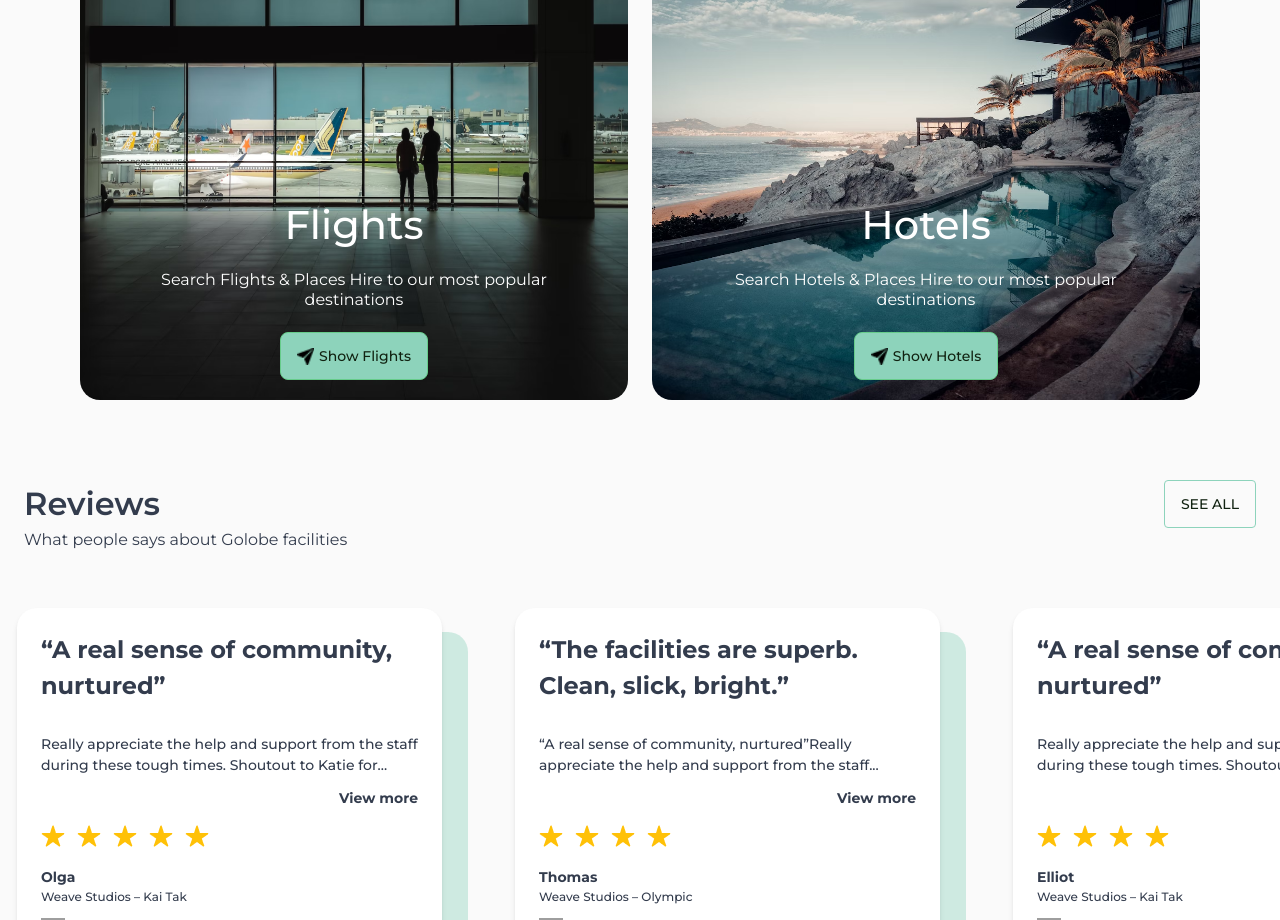
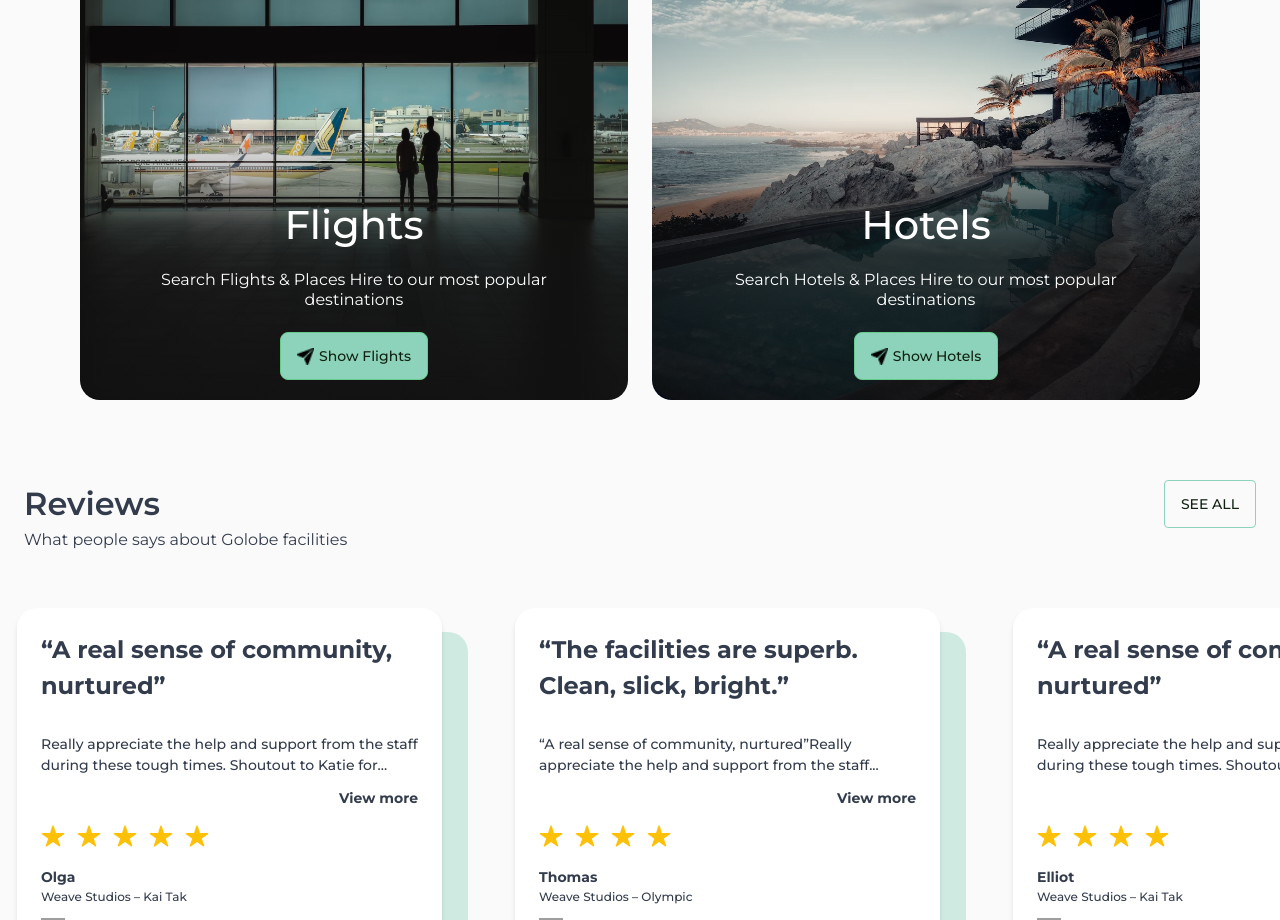
Before and after one commit to kingkwongsta/Golobe-Travel-Agency, a Next.js app: page / in a window 1280 px wide. Shown: the part 1700-2620 px from the top of the page. Built offline with nearby package versions, Linux system fonts and the light colour scheme; grey boxes are pictures that could not be loaded.

Commit message:
gradient on travel card

```diff
--- a/src/components/travelcard.jsx
+++ b/src/components/travelcard.jsx
@@ -15,13 +15,13 @@ export default function TravelCard() {
           height={559}
           alt="flight bgd"
         />
-        <h2 className="absolute bottom-[150px] w-full text-center font-[500] text-[40px] leading-[51px] text-[#FFFFFF] ">
+        <h2 className="absolute bottom-[150px] w-full text-center font-[500] text-[40px] leading-[51px] text-[#FFFFFF] z-10">
           Flights
         </h2>
-        <p className="absolute bottom-[90px] w-full text-center font-[400] text-[16px] leading-[20px] text-[#FFFFFF] max-w-[389px]">
+        <p className="absolute bottom-[90px] w-full text-center font-[400] text-[16px] leading-[20px] text-[#FFFFFF] max-w-[389px] z-10">
           Search Flights & Places Hire to our most popular destinations
         </p>
-        <button className="absolute bottom-[20px] btn btn-primary font-[500] text-[14px] leading-[17px] text-[#112211] bg-[#8DD3BB] normal-case">
+        <button className="absolute bottom-[20px] btn btn-primary font-[500] text-[14px] leading-[17px] text-[#112211] bg-[#8DD3BB] normal-case z-10">
           <Image
             className="mr-[5px]"
             src={send}
@@ -31,6 +31,8 @@ export default function TravelCard() {
           />
           Show Flights
         </button>
+        {/* GRADIENT */}
+        <div className="gradient w-full h-[280px] absolute bottom-[0px]"></div>
       </div>
       {/* // STAY CARD */}
       <div className="relative max-w-[604px] max-h-[559px] flex justify-center">
@@ -41,13 +43,13 @@ export default function TravelCard() {
           height={559}
           alt="flight bgd"
         />
-        <h2 className="absolute bottom-[150px] w-full text-center font-[500] text-[40px] leading-[51px] text-[#FFFFFF]">
+        <h2 className="absolute bottom-[150px] w-full text-center font-[500] text-[40px] leading-[51px] text-[#FFFFFF] z-10">
           Hotels
         </h2>
-        <p className="absolute bottom-[90px] w-full text-center font-[400] text-[16px] leading-[20px] text-[#FFFFFF] max-w-[389px]">
+        <p className="absolute bottom-[90px] w-full text-center font-[400] text-[16px] leading-[20px] text-[#FFFFFF] max-w-[389px] z-10">
           Search Hotels & Places Hire to our most popular destinations
         </p>
-        <button className="absolute bottom-[20px] btn btn-primary font-[500] text-[14px] leading-[17px] text-[#112211] bg-[#8DD3BB] normal-case">
+        <button className="absolute bottom-[20px] btn btn-primary font-[500] text-[14px] leading-[17px] text-[#112211] bg-[#8DD3BB] normal-case z-10">
           <Image
             className="mr-[5px]"
             src={send}
@@ -57,6 +59,8 @@ export default function TravelCard() {
           />
           Show Hotels
         </button>
+        {/* GRADIENT */}
+        <div className="gradient w-full h-[280px] absolute bottom-[0px]"></div>
       </div>
     </div>
   );
--- a/src/styles/globals.css
+++ b/src/styles/globals.css
@@ -14,3 +14,13 @@
     rgba(0, 0, 0, 0.5) 110%
   );
 }
+
+.gradient {
+  background: linear-gradient(
+    180deg,
+    rgba(0, 0, 0, 0) 0%,
+    rgba(18, 18, 18, 0.75) 48.67%
+  );
+  border-radius: 0px 0px 24px 24px;
+  transform: matrix(-1, 0, 0, 1, 0, 0);
+}
```
